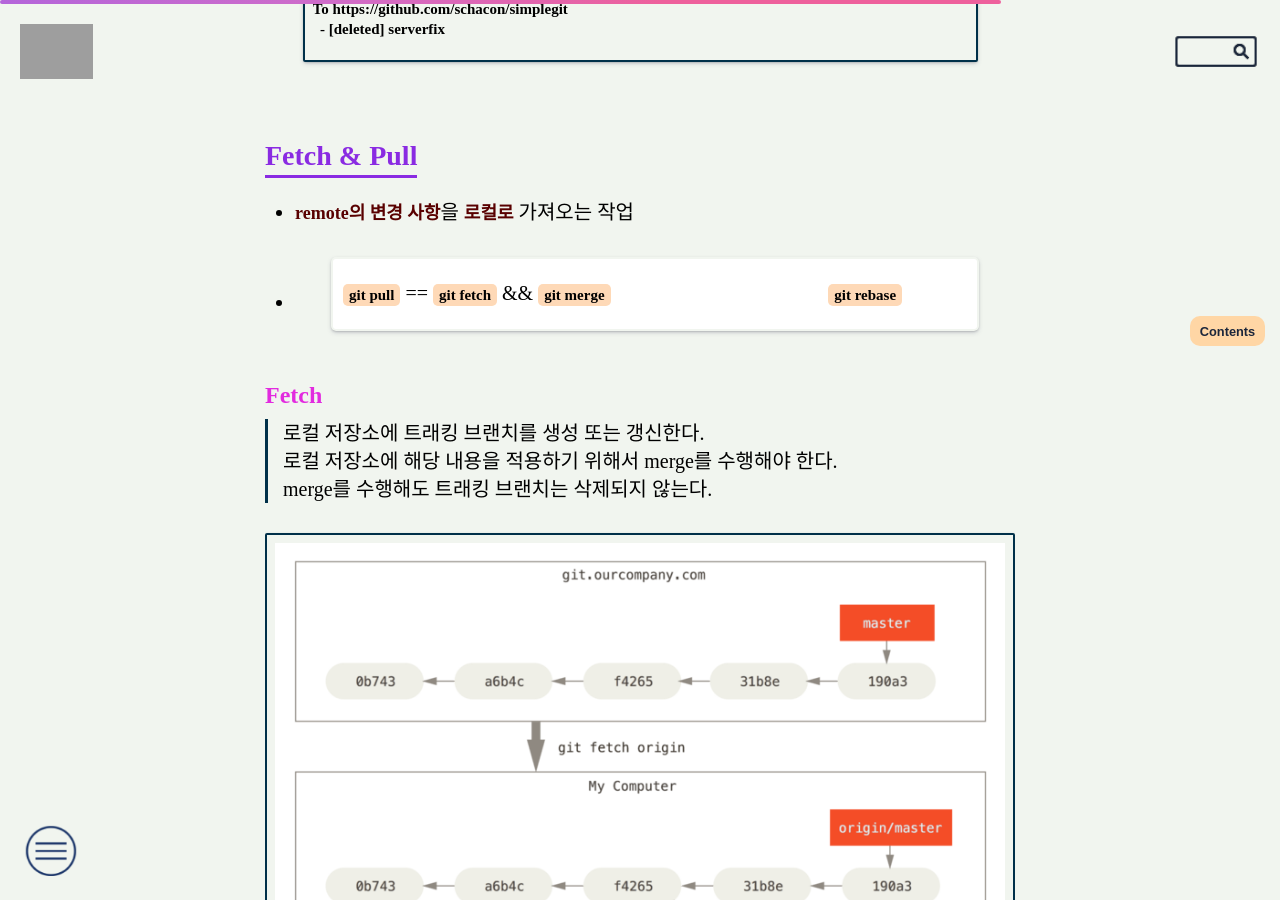
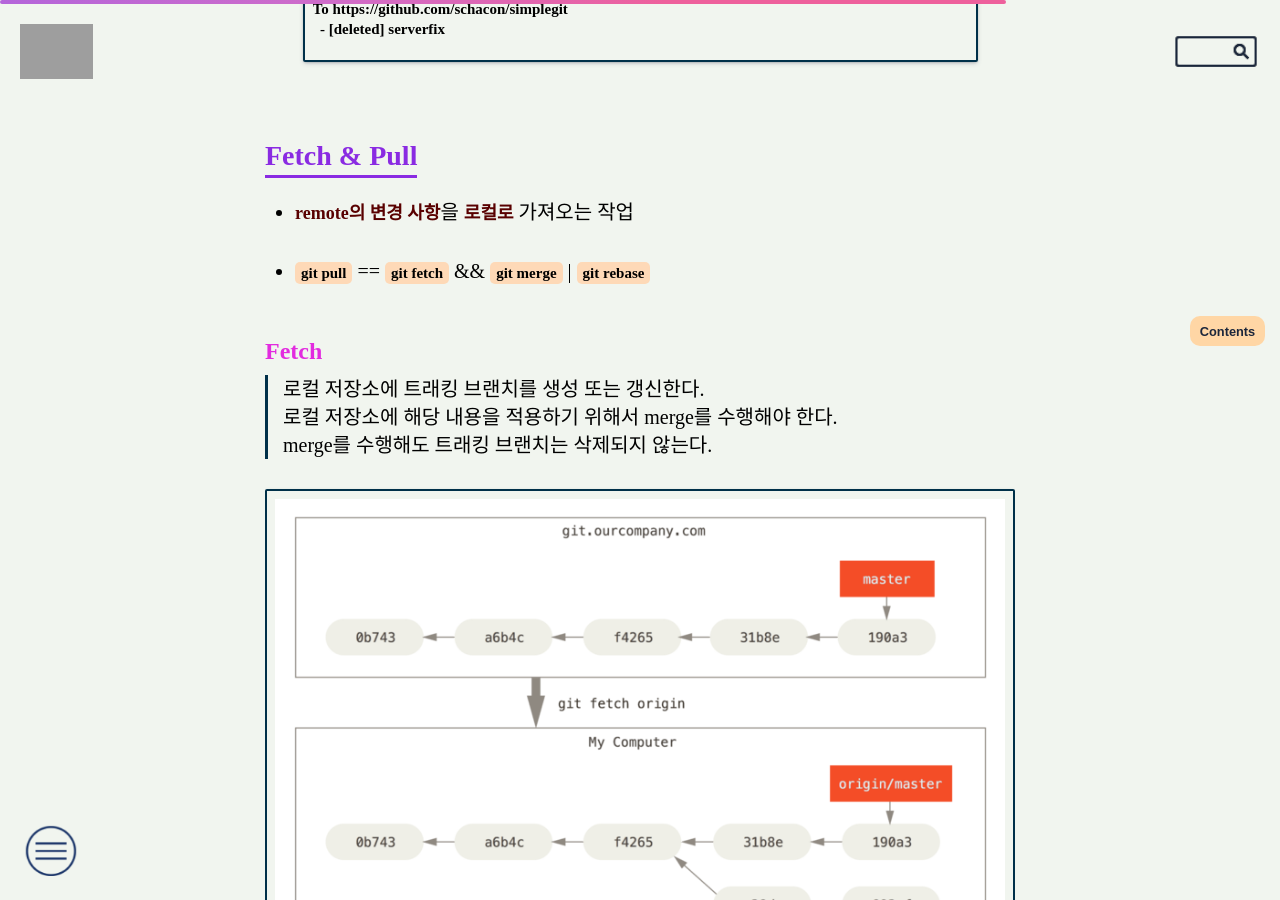
Before and after one commit to jhj1111/jhj1111.github.io, a Jekyll site: the page built from _posts/study_log/git&github/2025-04-05-CreateAndSaveRemoteRepository.md, in a window 1280 px wide and 900 px high, scrolled down 7163 px. Built offline with Jekyll 4.4.1, drawn with Linux system fonts in a browser that asks for light colours; some web fonts are replaced; comment, search, counter and statistics services are not loaded; grey boxes are pictures that could not be loaded.

```diff
--- a/_posts/study_log/git&github/2025-04-05-CreateAndSaveRemoteRepository.md
+++ b/_posts/study_log/git&github/2025-04-05-CreateAndSaveRemoteRepository.md
@@ -158,7 +158,7 @@ To https://github.com/schacon/simplegit
 # Fetch & Pull
 
 - **remote의 변경 사항**을 **로컬로** 가져오는 작업
-- `git pull` == `git fetch` && `git merge` | `git rebase`
+- `git pull` == `git fetch` && `git merge` \| `git rebase`
 
 ## Fetch
 > 로컬 저장소에  트래킹 브랜치를 생성 또는 갱신한다.
```
